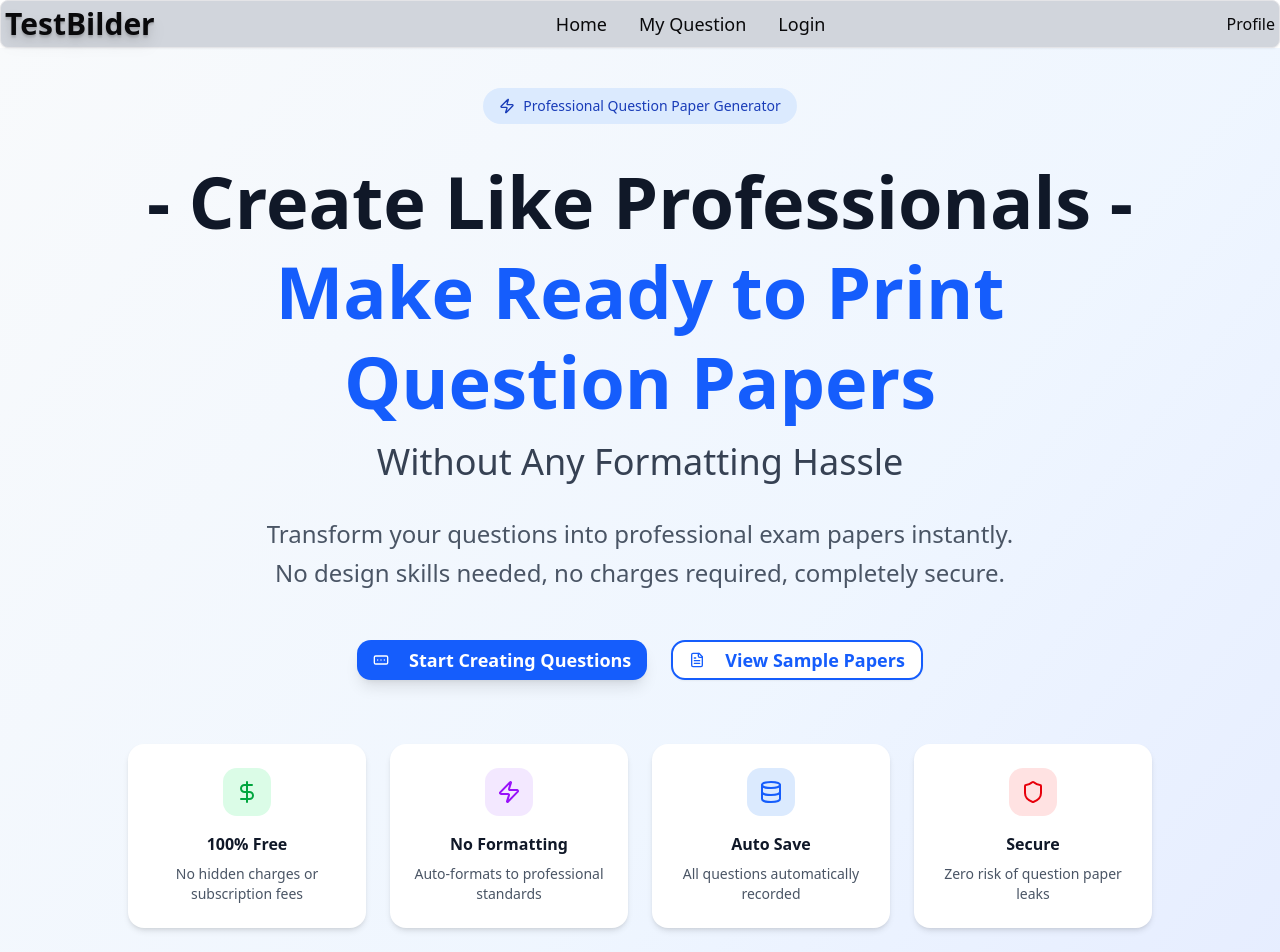
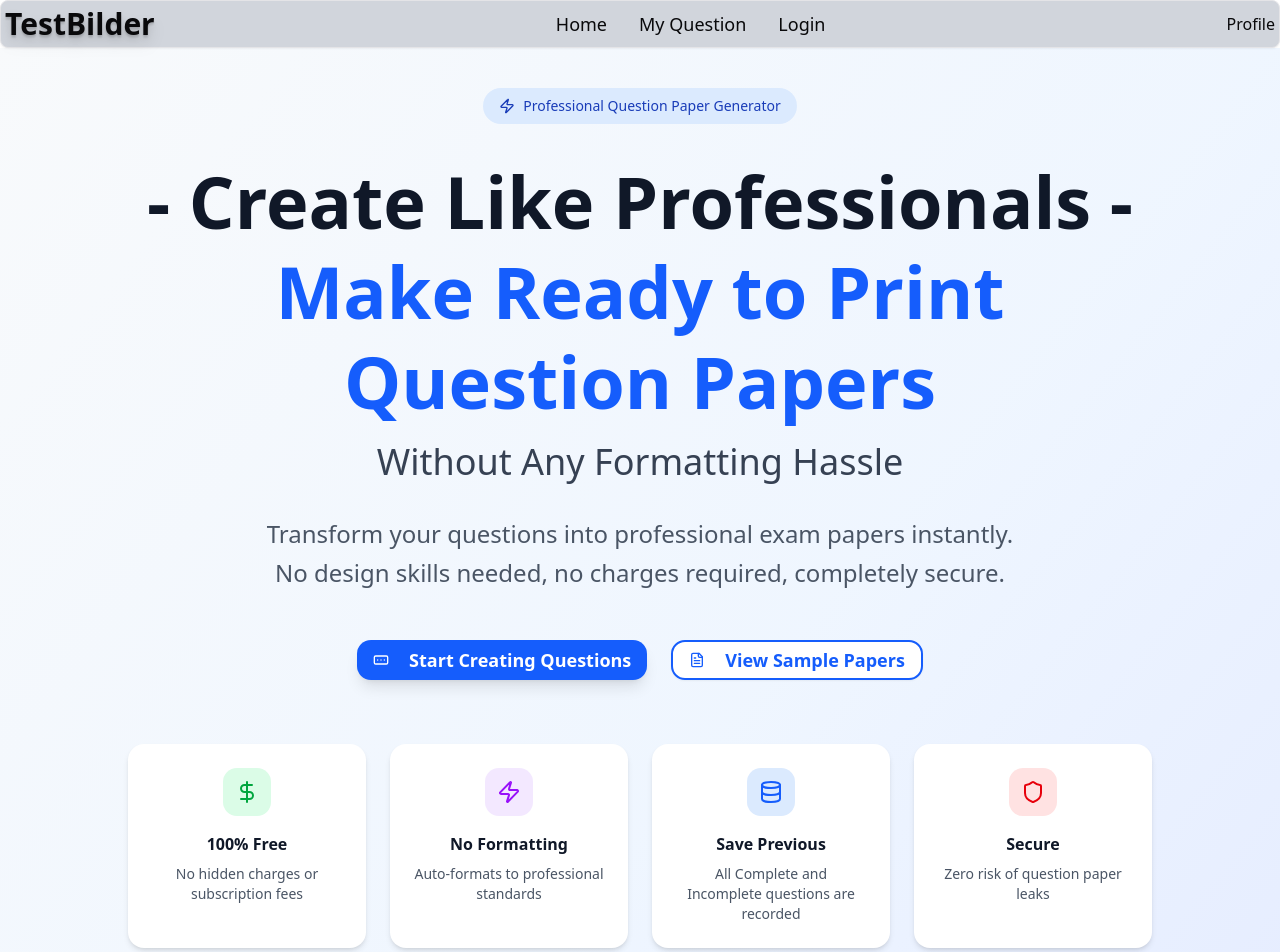
Before and after one commit to jihad090/TestBilder, a Next.js app: page / in a window 1280 px wide. Shown: the top 952 px of the page. Built offline with nearby package versions, Linux system fonts and the light colour scheme.

Commit message:
home page

```diff
--- a/src/app/page.tsx
+++ b/src/app/page.tsx
@@ -74,8 +74,8 @@ export default function Home() {
               <div className="w-12 h-12 bg-blue-100 rounded-xl flex items-center justify-center mx-auto mb-4">
                 <Database className="w-6 h-6 text-blue-600" />
               </div>
-              <h3 className="font-bold text-gray-900 mb-2">Auto Save</h3>
-              <p className="text-gray-600 text-sm">All questions automatically recorded</p>
+              <h3 className="font-bold text-gray-900 mb-2">Save Previous</h3>
+              <p className="text-gray-600 text-sm">All Complete and Incomplete questions are recorded</p>
             </div>
 
             <div className="bg-white p-6 rounded-2xl shadow-md hover:shadow-lg transition-shadow">
```
Also changed, not shown: 1 other file (tests, documents, lock files or other folders).
